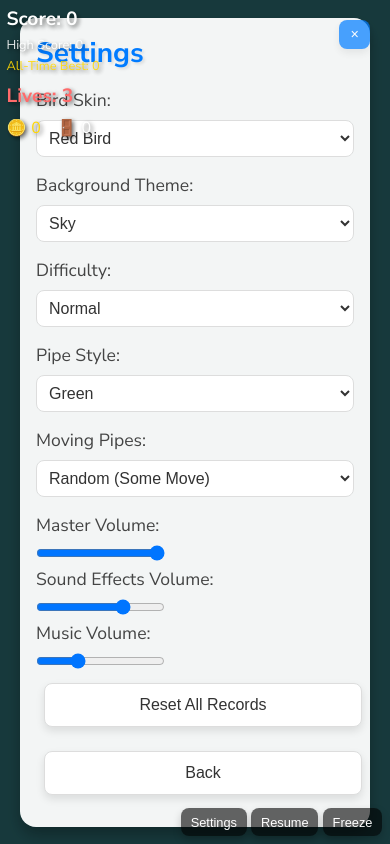
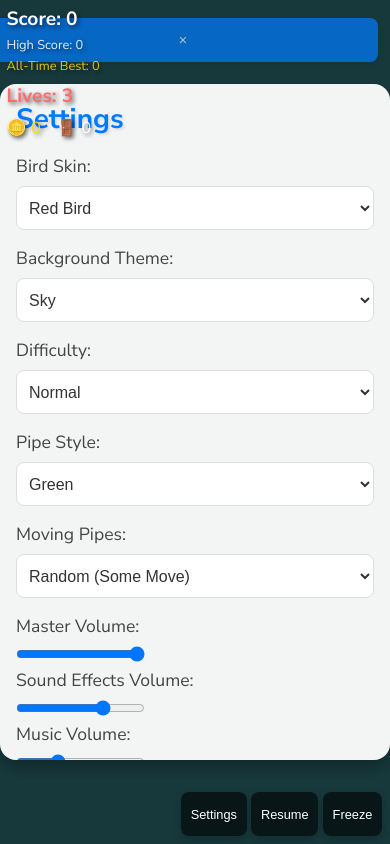
Before and after one commit to Psyodrz/flippy-Floppy, a plain HTML site: page index.html in a window 390 px wide. Both pictures are taken after a click on the button "Settings". Drawn offline with Linux system fonts and the light colour scheme.

Commit message:
index.html

```diff
--- a/index.html
+++ b/index.html
@@ -2,7 +2,7 @@
 <html lang="en">
 <head>
   <meta charset="UTF-8">
-  <meta name="viewport" content="width=device-width, initial-scale=1.0">
+  <meta name="viewport" content="width=device-width, initial-scale=1.0, maximum-scale=1.0, user-scalable=no, shrink-to-fit=no">
   <title>Flippy Bird Enhanced</title>
 
   <link rel="preconnect" href="https://fonts.gstatic.com">
@@ -12,10 +12,10 @@
     body { overflow: hidden; touch-action: none; background: #87CEEB; font-family: 'Nunito Sans', sans-serif; }
     #gameCanvas { display: block; width: 100%; height: 100vh; background: #4ec0ca; }
     .menu { position: fixed; top: 0; left: 0; width: 100%; height: 100%; background: rgba(0,0,0,0.7); display: flex; justify-content: center; align-items: center; }
-    .menu-content { background: rgba(255,255,255,0.95); padding: 2rem; border-radius: 1rem; box-shadow: 0 8px 16px rgba(0,0,0,0.3); text-align: center; max-width: 90%; }
+    .menu-content { background: rgba(255,255,255,0.95); padding: 2rem; border-radius: 1rem; box-shadow: 0 8px 16px rgba(0,0,0,0.3); text-align: center; max-width: 90%; width: 100%; max-height: 90vh; overflow-y: auto; }
     .menu h1 { font-size: 2.5rem; margin-bottom: 1rem; color: #007bff; text-shadow: 2px 2px 3px rgba(0,0,0,0.1); }
     .menu p { font-size: 1.2rem; margin-bottom: 1.5rem; color: #555; }
-    .menu button { background: #007bff; color: #fff; border: none; padding: 0.75rem 1.5rem; font-size: 1.1rem; margin: 0.5rem; cursor: pointer; border-radius: 0.5rem; transition: background 0.3s, transform 0.2s; box-shadow: 0 4px 8px rgba(0,0,0,0.1); }
+    .menu button { background: #007bff; color: #fff; border: none; padding: 0.75rem 1.5rem; font-size: 1.1rem; margin: 0.5rem; cursor: pointer; border-radius: 0.5rem; transition: background 0.3s, transform 0.2s; box-shadow: 0 4px 8px rgba(0,0,0,0.1); touch-action: manipulation; -webkit-tap-highlight-color: transparent; min-height: 44px; }
     .menu button:hover { background: #0056b3; transform: scale(1.05); }
     .menu button:active { transform: scale(0.98); }
     #gameOverMenu, #settingsMenu, #pauseMenu { display: none; }
@@ -124,6 +124,10 @@
       border-radius: 0.5rem;
       transition: background 0.3s, transform 0.2s;
       box-shadow: 0 4px 8px rgba(0,0,0,0.2);
+      touch-action: manipulation;
+      -webkit-tap-highlight-color: transparent;
+      min-height: 44px;
+      min-width: 44px;
     }
 
     #featurePanel button:hover {
@@ -138,8 +142,10 @@
     #settingsMenuContent { text-align: left; max-width: 350px; width: 90%; margin: auto; }
     #settingsMenu label { display: block; margin-bottom: 0.5rem; font-size: 1.1rem; color: #444; }
     #settingsMenu select, #settingsMenu button.setting-button { padding: 0.5rem; margin-bottom: 1rem; border-radius: 0.5rem; border: 1px solid #ddd; font-size: 1rem; width: 100%; background: #fff; color: #333; }
-    #settingsMenu button.setting-button { padding: 0.75rem; margin-top: 0.5rem; }
-    .close-button { position: absolute; top: 0.75rem; right: 0.75rem; background: none; border: none; color: #333; font-size: 1.5rem; cursor: pointer; opacity: 0.7; transition: opacity 0.3s; }
+    #settingsMenu button.setting-button { padding: 0.75rem; margin-top: 0.5rem; min-height: 44px; }
+    #settingsMenu select { height: 44px; }
+
+    .close-button { position: absolute; top: 0.75rem; right: 0.75rem; background: none; border: none; color: #333; font-size: 1.5rem; cursor: pointer; opacity: 0.7; transition: opacity 0.3s; min-height: 44px; min-width: 44px; }
     .close-button:hover { opacity: 1; }
     #loadingScreen { position: fixed; top: 0; left: 0; width: 100%; height: 100%; background: #87CEEB; display: flex; flex-direction: column; justify-content: center; align-items: center; z-index: 1000; color: #fff; font-size: 1.5rem; }
     .loader { border: 16px solid #f3f3f3; border-top: 16px solid #3498db; border-radius: 50%; width: 80px; height: 80px; animation: spin 2s linear infinite; margin-bottom: 20px; }
@@ -150,7 +156,7 @@
       .menu-content { padding: 1.5rem; }
       .menu h1 { font-size: 2rem; }
       .menu p { font-size: 1rem; }
-      .menu button { padding: 0.5rem 1rem; font-size: 1rem; }
+      .menu button { padding: 0.5rem 1rem; font-size: 1rem; margin: 0.4rem; width: auto; }
       .score-panel { padding: 0.5rem; }
       #scoreDisplay { font-size: 1.4rem; }
       #highScoreDisplay, #allTimeHighScoreDisplay { font-size: 0.9rem; }
@@ -159,15 +165,14 @@
     }
 
     @media (max-width: 480px) {
-      .menu-content { padding: 1rem; }
+      .menu-content { padding: 1rem; max-height: 80vh; }
       .menu h1 { font-size: 1.75rem; }
       .menu p { font-size: 0.9rem; }
-      .menu button { padding: 0.4rem 0.7rem; font-size: 0.9rem; }
+      .menu button { padding: 0.4rem 0.7rem; font-size: 0.9rem; display: block; width: 100%; margin: 0.4rem 0; }
 
       .score-panel {
         flex-direction: column;
         gap: 0.5rem;
-
         padding: 0.4rem;
       }
 
@@ -189,10 +194,17 @@
         padding: 0.4rem 0.6rem;
         font-size: 0.8rem;
       }
+
+      #settingsMenuContent { max-width: 100%; width: 100%; }
     }
 
     /* Extra small screens */
     @media (max-width: 360px) {
+      .menu-content { padding: 0.8rem; }
+      .menu h1 { font-size: 1.5rem; }
+      .menu p { font-size: 0.8rem; }
+      .menu button { padding: 0.3rem 0.6rem; font-size: 0.85rem; }
+
       .score-panel {
         padding: 0.3rem;
       }
```
